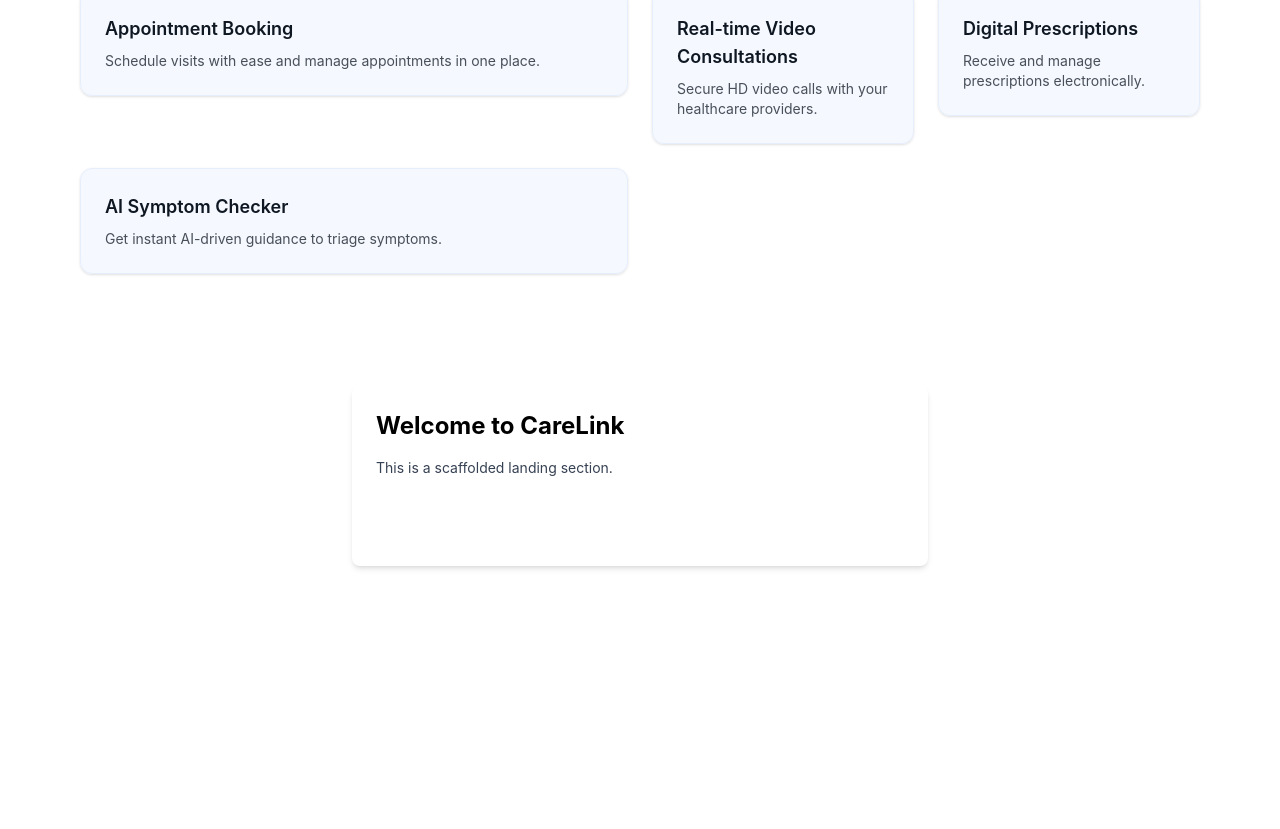
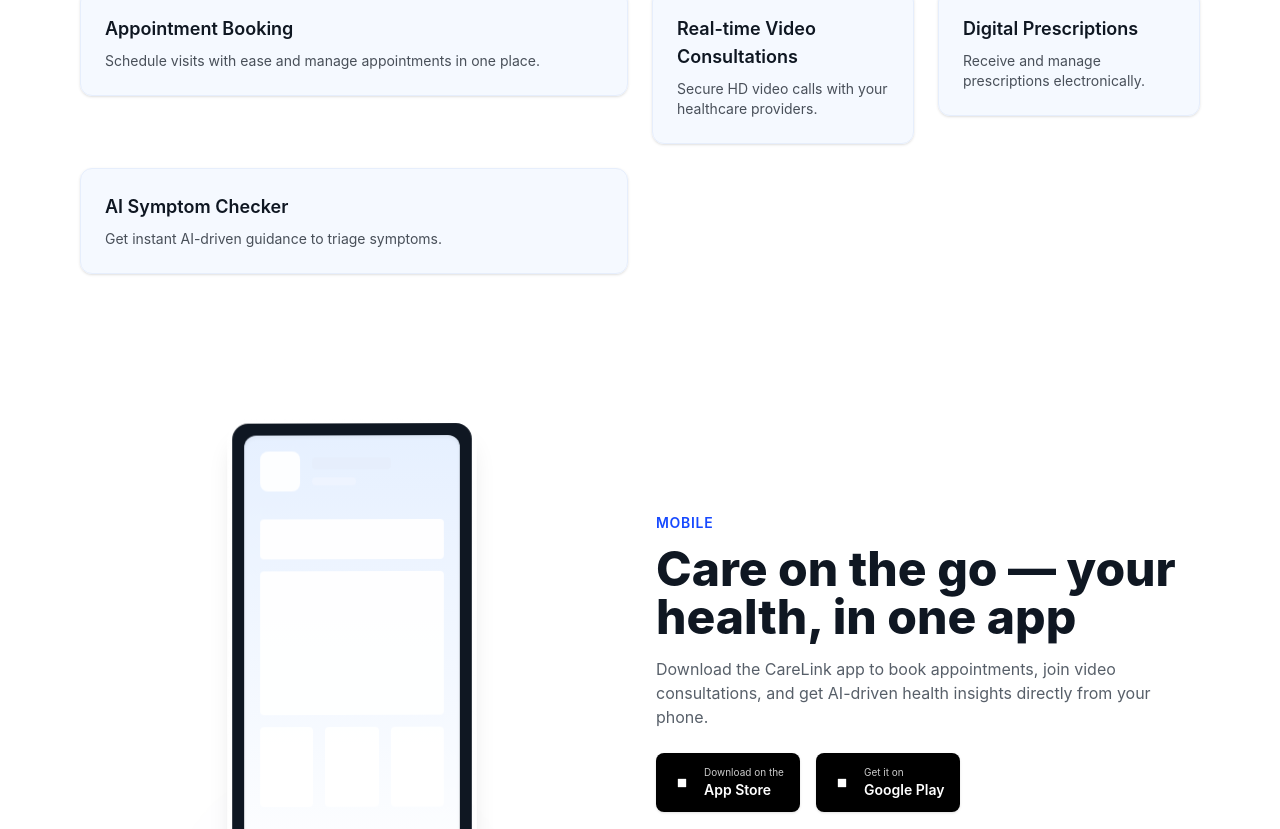
Before and after one commit to CareLink-system/careLinkPlatform, a React (Vite) app in the folder frontend/: page / in a window 1280 px wide. Shown: the part 1971-2800 px from the top of the page. Before the commit the page ends 2585 px from the top, so only its background shows below. Built offline with nearby package versions, Linux system fonts and the light colour scheme.

Commit message:
feat: add app download page

```diff
--- a/frontend/src/features/landing/LandingPage.jsx
+++ b/frontend/src/features/landing/LandingPage.jsx
@@ -5,6 +5,7 @@ import SectionOne from './components/SectionOne'
 import Stats from './components/Stats'
 import DoctorFinder from './components/DoctorFinder'
 import Services from './components/Services'
+import AppDownload from './components/AppDownload'
 
 export default function LandingPage() {
   return (
@@ -15,6 +16,7 @@ export default function LandingPage() {
         <Stats />
         <DoctorFinder />
         <Services />
+        <AppDownload />
         <SectionOne />
       </main>
     </>
--- /dev/null
+++ b/frontend/src/features/landing/components/AppDownload.jsx
@@ -0,0 +1,90 @@
+import React, { useRef } from 'react'
+import { motion, useScroll, useTransform } from 'framer-motion'
+
+export default function AppDownload() {
+  const ref = useRef(null)
+  const { scrollYProgress } = useScroll({ target: ref, offset: ['start end', 'end start'] })
+
+  // Map scroll progress to small rotation values for a 3D parallax effect
+  const rotateX = useTransform(scrollYProgress, [0, 1], [6, -6])
+  const rotateY = useTransform(scrollYProgress, [0, 1], [-6, 6])
+  const shadowTranslate = useTransform(scrollYProgress, [0, 1], [0, 14])
+
+  return (
+    <section ref={ref} className="py-20">
+      <div className="mx-auto max-w-6xl px-4">
+        <div className="grid grid-cols-1 items-center gap-8 md:grid-cols-2">
+          {/* Left: 3D phone mockup */}
+          <div className="flex justify-center">
+            <motion.div
+              style={{ rotateX, rotateY }}
+              className="relative perspective-1000 transform-gpu"
+            >
+              <motion.div
+                style={{ translateY: shadowTranslate }}
+                className="absolute -bottom-6 left-1/2 -z-10 h-12 w-40 -translate-x-1/2 rounded-full bg-gradient-to-r from-[#1649FF]/20 to-[#1F2937]/8 blur-3xl"
+              />
+
+              <div className="rounded-3xl border border-white/40 bg-gradient-to-tr from-white/60 to-white/40 p-1 shadow-xl">
+                <div className="h-[480px] w-[240px] rounded-2xl bg-[#0f1722] overflow-hidden relative">
+                  <div className="absolute inset-0 m-3 rounded-xl bg-gradient-to-b from-[#e6f0ff] to-[#ffffff] shadow-inner">
+                    {/* fake app UI inside phone */}
+                    <div className="flex h-full flex-col p-4">
+                      <div className="mb-3 flex items-center gap-3">
+                        <div className="h-10 w-10 rounded-lg bg-white/90" />
+                        <div className="flex-1">
+                          <div className="h-3 w-3/5 rounded bg-[#e6eefc] mb-2" />
+                          <div className="h-2 w-1/3 rounded bg-[#eef4ff]" />
+                        </div>
+                      </div>
+
+                      <div className="mt-4 flex-1 space-y-3">
+                        <div className="h-10 w-full rounded bg-white/95" />
+                        <div className="h-36 w-full rounded bg-white/95" />
+                        <div className="grid grid-cols-3 gap-3">
+                          <div className="h-20 rounded bg-white/95" />
+                          <div className="h-20 rounded bg-white/95" />
+                          <div className="h-20 rounded bg-white/95" />
+                        </div>
+                      </div>
+
+                      <div className="mt-4 flex items-center justify-between">
+                        <div className="h-3 w-24 rounded bg-[#eef4ff]" />
+                        <div className="h-9 w-20 rounded-full bg-[#1649FF]" />
+                      </div>
+                    </div>
+                  </div>
+                </div>
+              </div>
+            </motion.div>
+          </div>
+
+          {/* Right: Promotional text + badges */}
+          <div className="flex flex-col items-start justify-center">
+            <h3 className="text-sm font-semibold uppercase tracking-wider text-[#1649FF]">Mobile</h3>
+            <h2 className="mt-3 text-3xl font-extrabold text-[#0f1722] sm:text-4xl md:text-5xl">Care on the go — your health, in one app</h2>
+            <p className="mt-4 max-w-xl text-base text-[#1F2937]/75">Download the CareLink app to book appointments, join video consultations, and get AI-driven health insights directly from your phone.</p>
+
+            <div className="mt-6 flex gap-4">
+              <a className="inline-flex items-center gap-3 rounded-lg bg-black px-4 py-3 text-white shadow hover:scale-[1.02] transition-transform" href="#">
+                <svg xmlns="http://www.w3.org/2000/svg" width="20" height="20" viewBox="0 0 24 24" fill="none" className="shrink-0"><path d="M7 7h10v10H7z" fill="#fff" /></svg>
+                <div className="text-left text-sm">
+                  <div className="text-[10px] opacity-80">Download on the</div>
+                  <div className="font-semibold">App Store</div>
+                </div>
+              </a>
+
+              <a className="inline-flex items-center gap-3 rounded-lg bg-black px-4 py-3 text-white shadow hover:scale-[1.02] transition-transform" href="#">
+                <svg xmlns="http://www.w3.org/2000/svg" width="20" height="20" viewBox="0 0 24 24" fill="none" className="shrink-0"><path d="M7 7h10v10H7z" fill="#fff" /></svg>
+                <div className="text-left text-sm">
+                  <div className="text-[10px] opacity-80">Get it on</div>
+                  <div className="font-semibold">Google Play</div>
+                </div>
+              </a>
+            </div>
+          </div>
+        </div>
+      </div>
+    </section>
+  )
+}
```
